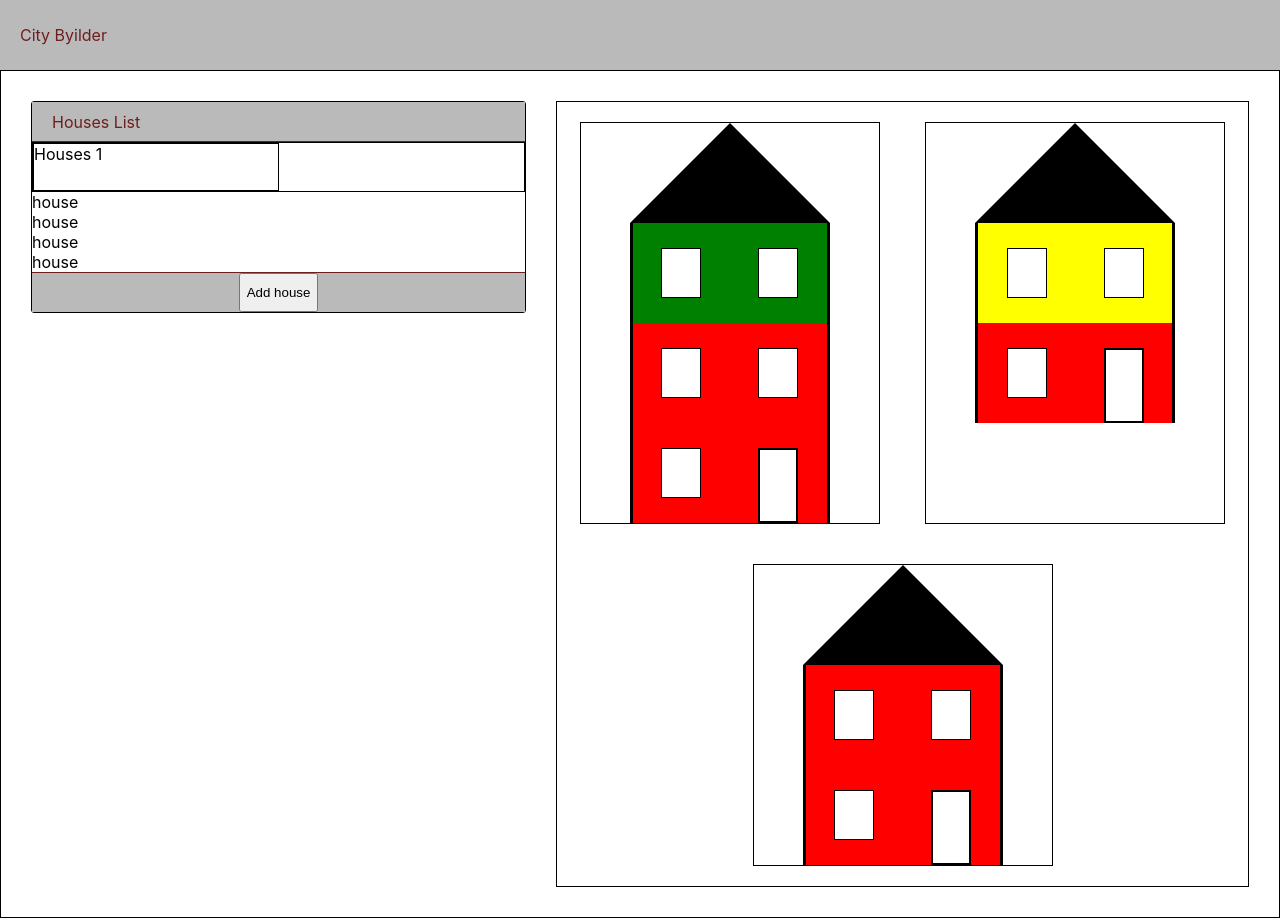
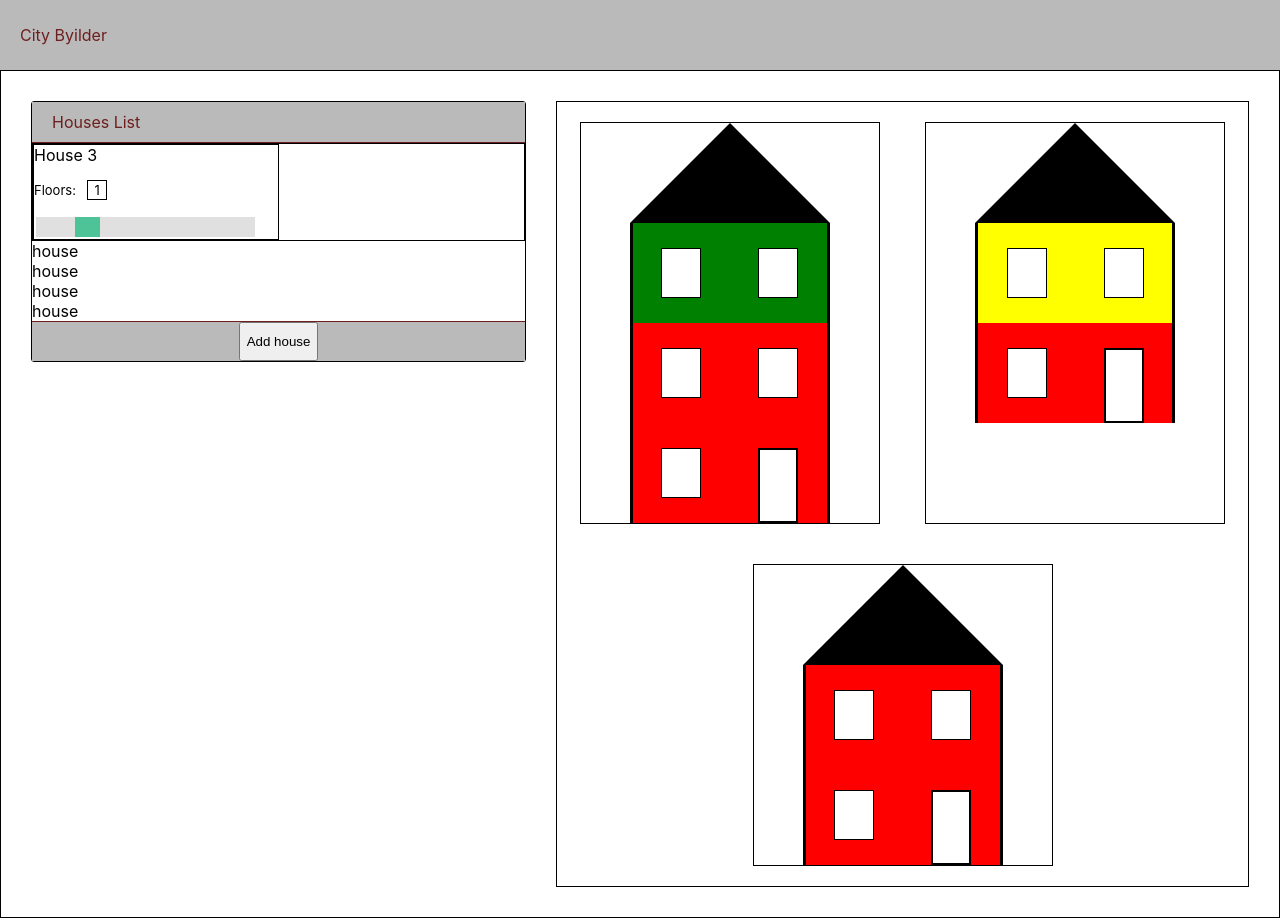
Before and after one commit to KhazanAlexey/HouseBulider, a React (Create React App) app: page / in a window 1280 px wide. Built offline with nearby package versions, Linux system fonts and the light colour scheme.

Commit message:
add controls component

```diff
--- a/src/App.module.scss
+++ b/src/App.module.scss
@@ -37,7 +37,7 @@
       .title {
         width: 100%;
         border-bottom: 1px solid;
-        height: 40px;
+        min-height: 40px;
         background-color: #bbbaba;
         color: #6d1e1e;
         line-height: 40px;
--- a/src/Controls/Controls.tsx
+++ b/src/Controls/Controls.tsx
@@ -1,16 +1,21 @@
 import s from './Floor.module.scss'
 import styled from "styled-components";
 import HouseCount from "./HouseCount/HouseCount";
+import SliderWithNum from "./SliderWithNum/SliderWithNum";
+import SuperRange from "./utils/SuperRange";
+import {useDispatch, useSelector} from "react-redux";
+import {AppRootStateType} from "../state/store";
+import {addHouseAC, h1, HouseType} from "../state/houses-reducer";
+import {addFloorAC, FloorType} from "../state/floor-reducer";
+import {useState} from 'react';
+import {v1} from "uuid";
 
-type Propstype = {
-
-}
+type Propstype = {}
 
 
 export function Controls(props: Propstype) {
     const StyledDiv = styled.div`
       width: 100%;
-      height: 50px;
       border: 1px solid;
       display: flex;
       flex-direction: row;
@@ -28,10 +33,26 @@ export function Controls(props: Propstype) {
       margin-block-start: 0;
       margin-block-end: 0;
     `
+    const [flors, setFlors] = useState(1)
+    const dispatch = useDispatch()
+
+    const housecount = useSelector<AppRootStateType, Array<HouseType>>(state => state.houses).length
+    const onChangeRange = (value: number) => {
+        setFlors(value)
+    for (let i = 0; i <= value; i++) {
+
+        dispatch(addFloorAC(h1, "black"))
+}
+
+
+    }
+
     return (
         <StyledDiv>
             <FloorsControl>
-               <HouseCount count={1}/>
+                <HouseCount count={housecount}/>
+                <SliderWithNum flors={flors}/>
+                <SuperRange onChangeRange={onChangeRange} max={5} value={flors} min={1}/>
             </FloorsControl>
         </StyledDiv>
     );
--- a/src/Controls/HouseCount/HouseCount.tsx
+++ b/src/Controls/HouseCount/HouseCount.tsx
@@ -16,7 +16,7 @@ export function HouseCount(props: Propstype) {
 
     return (
         <StyledDiv>
-            <span>Houses {props.count}</span>
+            <span>House {props.count}</span>
         </StyledDiv>
     );
 }
--- /dev/null
+++ b/src/Controls/SliderWithNum/SliderWithNum.tsx
@@ -0,0 +1,42 @@
+import s from './Floor.module.scss'
+import styled from "styled-components";
+
+type Propstype = {
+flors:number
+}
+
+
+export function SliderWithNum(props: Propstype) {
+    const StyledDiv = styled.div`
+      width:30%;
+      height: 50px;
+      display: flex;
+      flex-direction: row;
+      justify-content: space-between;
+      align-items: center;
+      font-size: small;
+
+    `
+    const Floors = styled.div`
+      width: 20px;
+      height: 20px;
+     border: 1px solid;
+      display: flex;
+      flex-direction: column;
+      justify-content: center;
+      align-items: center;
+      margin-block-start: 0;
+      margin-block-end: 0;
+      font-size: small;
+   `
+    return (
+        <StyledDiv>
+            <span>Floors: </span>
+           <Floors>
+               {props.flors}
+           </Floors>
+        </StyledDiv>
+    );
+}
+
+export default SliderWithNum
--- /dev/null
+++ b/src/Controls/utils/SuperRange.module.css
@@ -0,0 +1,33 @@
+
+
+.range {
+    -webkit-appearance: none;
+    width: 90%;
+    height: 20px;
+    background: #d3d3d3;
+    outline: none;
+    opacity: 0.7;
+    -webkit-transition: .2s;
+    transition: opacity .2s;
+
+}
+
+.range:hover {
+    opacity: 1;
+}
+
+.range::-webkit-slider-thumb {
+    -webkit-appearance: none;
+    appearance: none;
+    width: 25px;
+    height: 20px;
+    background: #04AA6D;
+    cursor: pointer;
+}
+
+.range::-moz-range-thumb {
+    width: 25px;
+    height: 25px;
+    background: #04AA6D;
+    cursor: pointer;
+}
--- /dev/null
+++ b/src/Controls/utils/SuperRange.tsx
@@ -0,0 +1,44 @@
+import React, {ChangeEvent, DetailedHTMLProps, InputHTMLAttributes} from 'react'
+import s from './SuperRange.module.css'
+
+// тип пропсов обычного инпута
+type DefaultInputPropsType = DetailedHTMLProps<InputHTMLAttributes<HTMLInputElement>, HTMLInputElement>
+
+// здесь мы говорим что у нашего инпута будут такие же пропсы как у обычного инпута
+// (чтоб не писать value: string, onChange: ...; они уже все описаны в DefaultInputPropsType)
+type SuperRangePropsType = DefaultInputPropsType & { // и + ещё пропсы которых нет в стандартном инпуте
+    onChangeRange?: (value: number) => void
+    min: number
+};
+
+const SuperRange: React.FC<SuperRangePropsType> = (
+    {
+        type, // достаём и игнорируем чтоб нельзя было задать другой тип инпута
+        onChange, onChangeRange,
+        className,
+        min,
+        ...restProps// все остальные пропсы попадут в объект restProps
+    }
+) => {
+    const onChangeCallback = (e: ChangeEvent<HTMLInputElement>) => {
+        onChange && onChange(e) // сохраняем старую функциональность
+
+        onChangeRange && onChangeRange(+e.currentTarget.value)
+    }
+
+    const finalRangeClassName = `${s.range} ${className ? className : ''}`
+
+    return (
+        <>
+            <input
+                type={'range'}
+                onChange={onChangeCallback}
+                className={finalRangeClassName}
+                value={min}
+                {...restProps} // отдаём инпуту остальные пропсы если они есть (value например там внутри)
+            />
+        </>
+    )
+}
+
+export default SuperRange
--- a/src/state/floor-reducer.ts
+++ b/src/state/floor-reducer.ts
@@ -22,7 +22,7 @@ export const floorReducer = (state: FloorStateType = initialState, action: Actio
     switch (action.type) {
 
         case 'ADD-FLOOR': {
-
+debugger
             const stateCopy = {...state}
             const newFloor: FloorType = {
                 Floorid: v1(),
```
Lines whose indentation alone changed are shown as unchanged.
